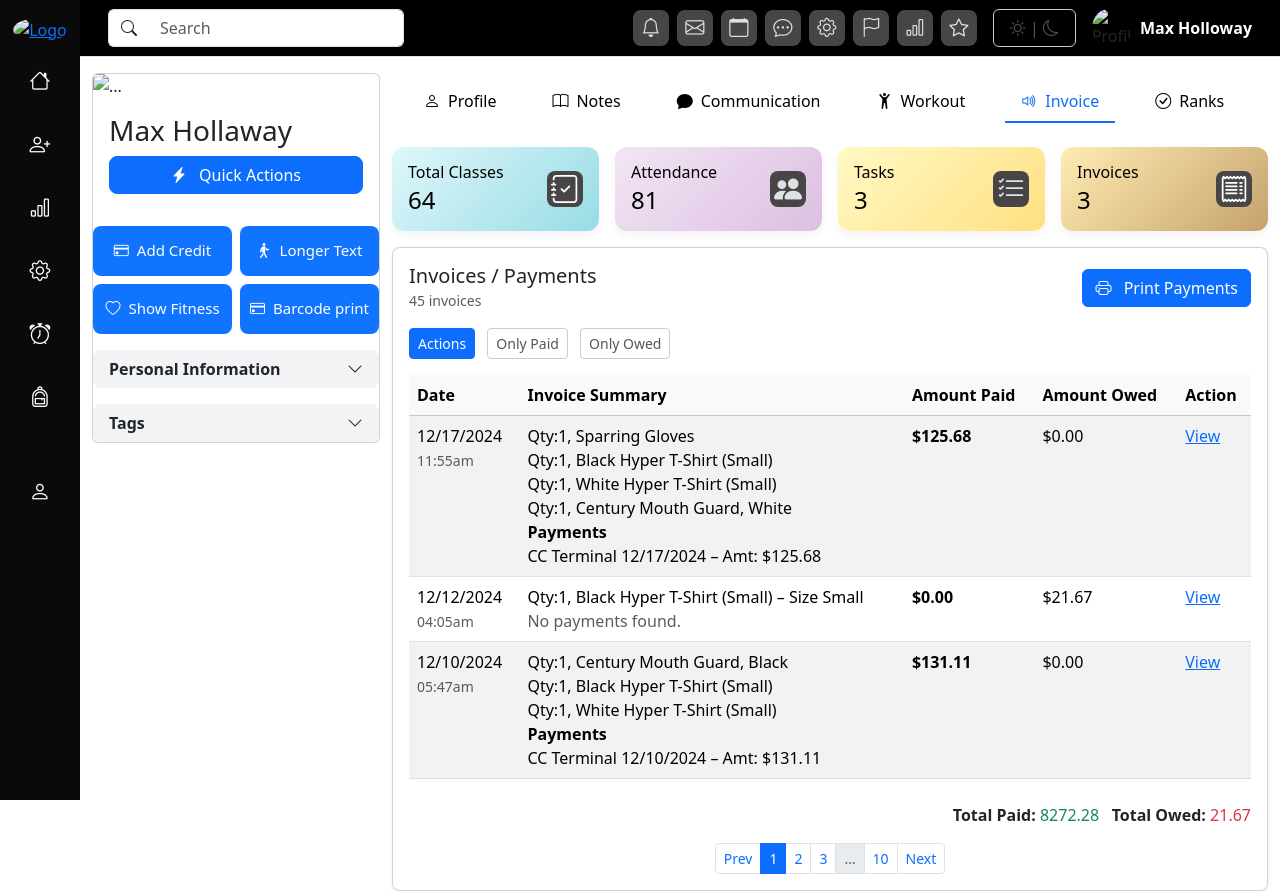
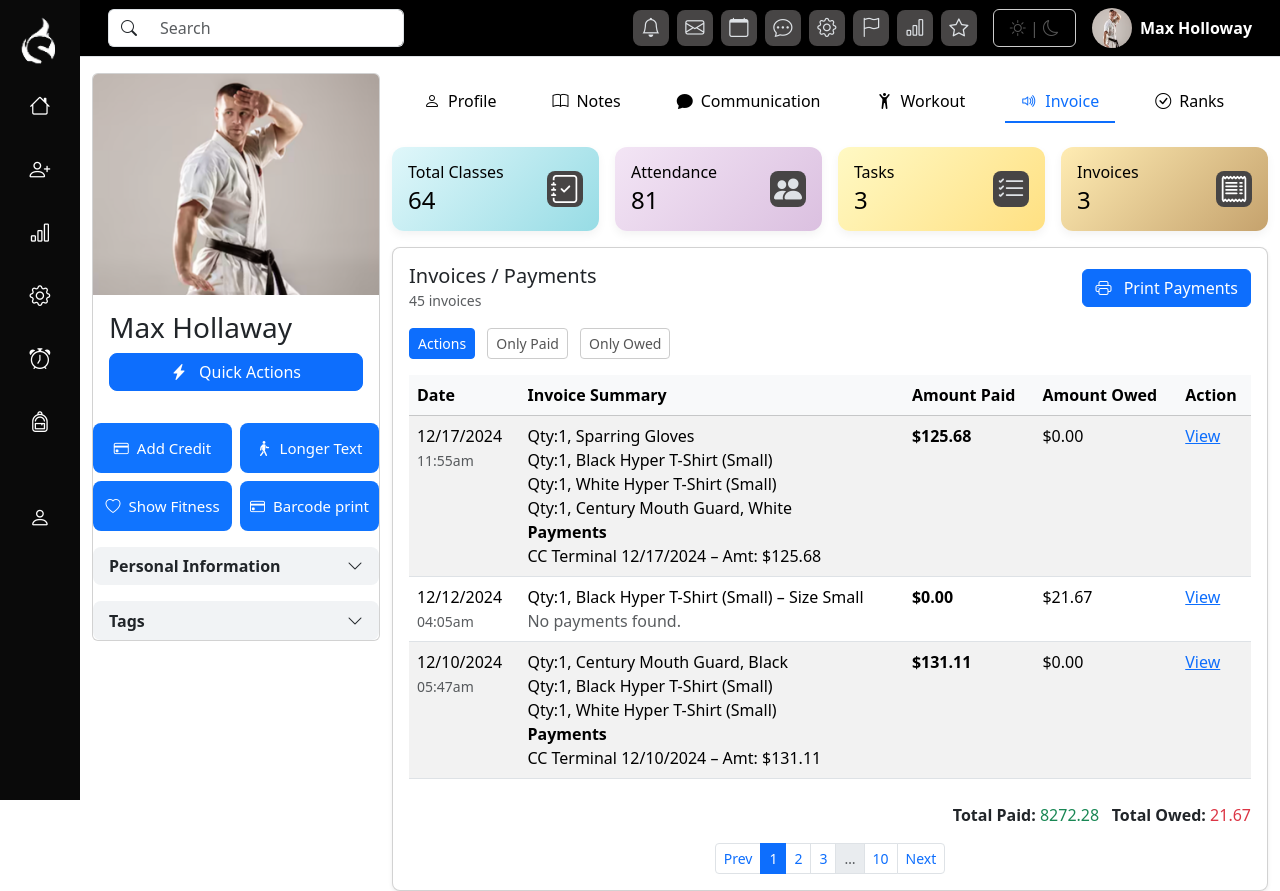
Before and after one commit to mehakdanicha/Ui-Design-Task-, a plain HTML site: page Index.html in a window 1280 px wide. Drawn offline with nearby package versions, Linux system fonts and the light colour scheme.

Commit message:
Index.html

```diff
--- a/Index.html
+++ b/Index.html
@@ -19,7 +19,7 @@
   <!-- Sidebar -->
   <div class="sidebar d-flex flex-column align-items-center">
     <a href="#" class="mb-2">
-      <img src="assests/logo.png" alt="Logo" class="rounded-circle" width="40">
+      <img src="logo.png" alt="Logo" class="rounded-circle" width="40">
     </a>
     <a href="#" class="nav-link active"><i class="bi bi-house"></i></a>
     <a href="#" class="nav-link"><i class="bi bi-person-plus"></i></a>
@@ -65,7 +65,7 @@
 
         <!-- Profile -->
         <div class="d-flex align-items-center">
-          <img src="assests/profile.png" alt="Profile" class="rounded-circle me-2" width="40" height="40">
+          <img src="profile.png" alt="Profile" class="rounded-circle me-2" width="40" height="40">
           <span class="fw-semibold text-white">Max Holloway</span>
         </div>
       </div>
@@ -78,7 +78,7 @@
         <!-- Profile Info (left) -->
         <div class="col-md-3">
           <div class="card" style="width: 18rem;">
-            <img src="assests/profile.png" class="card-img-top" alt="...">
+            <img src="profile.png" class="card-img-top" alt="...">
             <div class="card-body">
               <h3>Max Hollaway</h3>
               <button class="btn btn-primary btn-wide mb-3">
@@ -362,4 +362,5 @@
   <script src="https://cdn.jsdelivr.net/npm/bootstrap@5.3.2/dist/js/bootstrap.bundle.min.js"></script>
 </body>
 
+
 </html>
```
